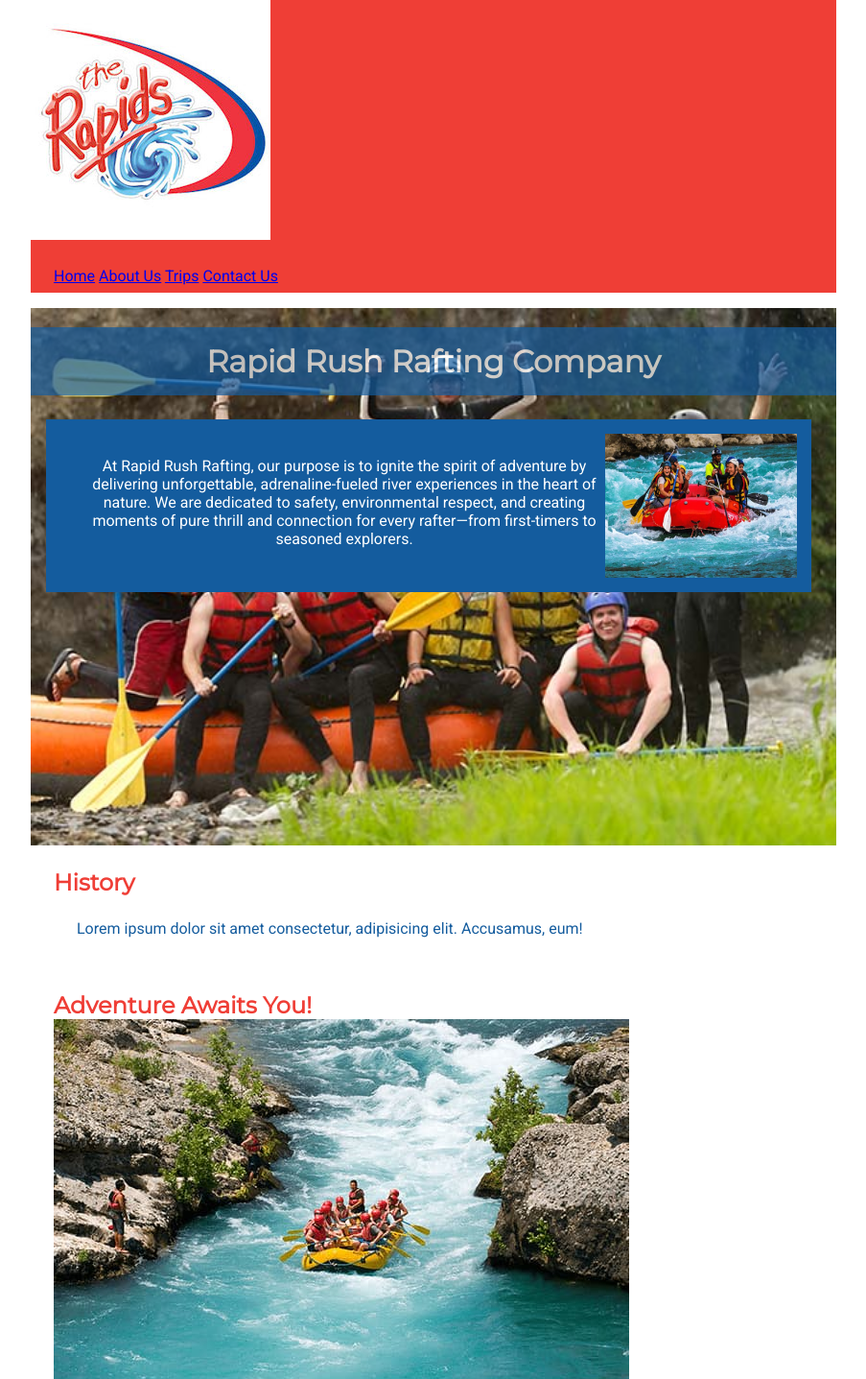
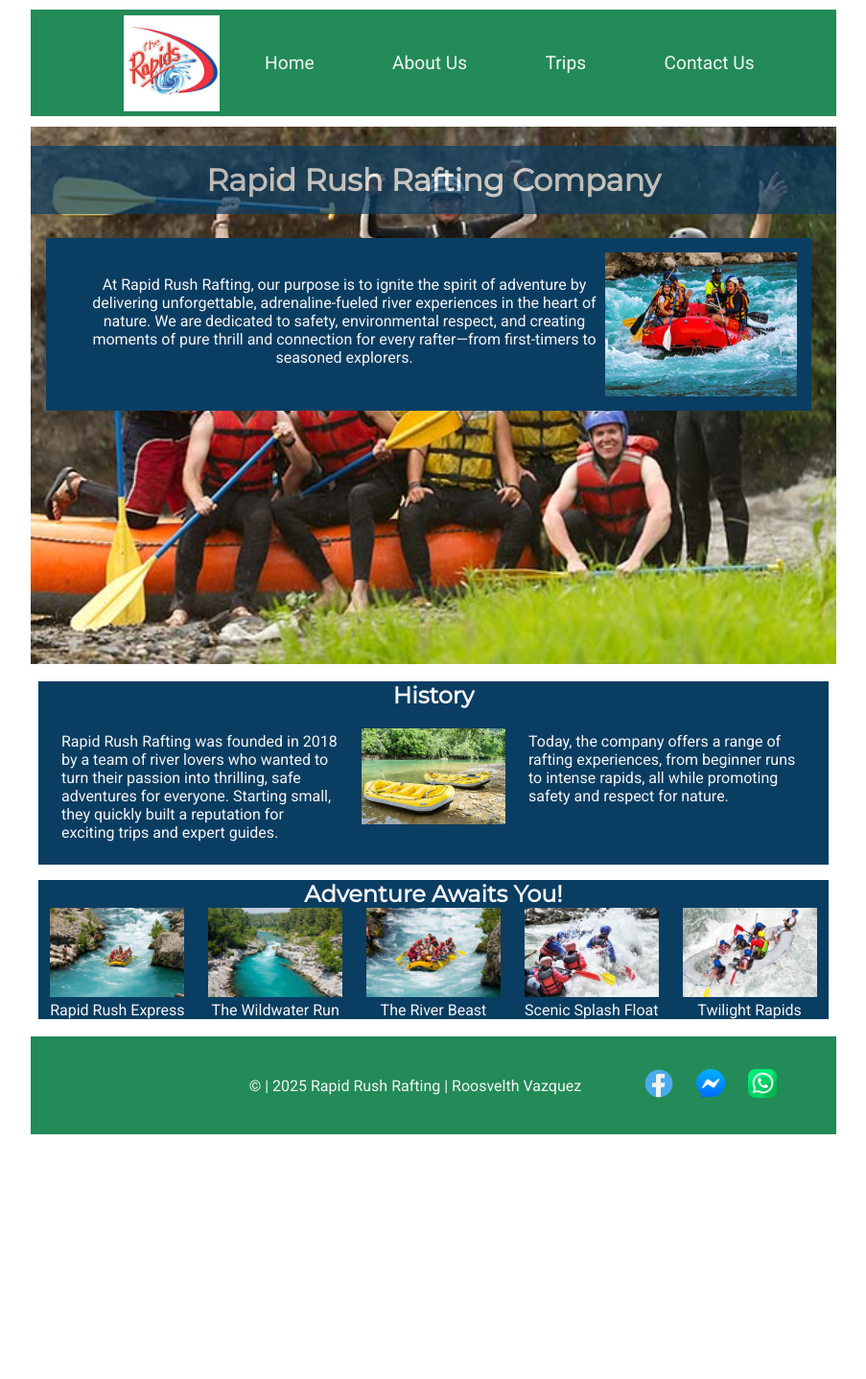
Before and after one commit to RoosvelthVazquez/wdd130, a plain HTML site: page wwr/about.html in a window 1280 px wide. Shown: the top 1437 px of the page at 96% size, without its empty margins (188-1091 px from the left). After the commit the page ends 1192 px from the top, so only its background shows below. Drawn offline with Linux system fonts and the light colour scheme.

Commit message:
has been edited again

```diff
--- a/wwr/about.html
+++ b/wwr/about.html
@@ -25,12 +25,14 @@
 
 <body>
     <header>
-        <img src="images/logo.jpg" alt="Rafting Company Logo">
+        <div class="logo"><img src="images/logo.jpg" alt="Rafting Company Logo"></div>
         <nav>
-            <a href="index.html">Home</a>
-            <a href="about.html">About Us</a>
-            <a href="trips.html">Trips</a>
-            <a href="contact.html">Contact Us</a>
+            <ul class="navigation">
+                <li><a href="index.html">Home</a></li>
+                <li><a href="about.html">About Us</a></li>
+                <li><a href="trips.html">Trips</a></li>
+                <li><a href="contact.html">Contact Us</a></li>
+            </ul>
         </nav>
     </header>
 
@@ -48,24 +50,36 @@
         </div>
 
         <section>
-            <h2>History</h2>
-            <p>Lorem ipsum dolor sit amet consectetur, adipisicing elit. Accusamus, eum!</p>
+            <div class="villian">
+                <div class="h2history">
+                    <h2>History</h2>
+                </div>
+                <div>
+                    <p>Rapid Rush Rafting was founded in 2018 by a team of river lovers who wanted to turn their passion into thrilling, safe adventures for everyone. Starting small, they quickly built a reputation for exciting trips and expert guides.</p>
+                </div>
+                <div><img src="images/history.jpg" alt="imagen history"></div>
+                <div>
+                    <p>Today, the company offers a range of rafting experiences, from beginner runs to intense rapids, all while promoting safety and respect for nature.</p>
+                </div>
+            </div>
         </section>
 
         <section>
-            <h2>Adventure Awaits You!</h2>
-            <img src="images/imagen1.jpg" alt="...">
-            <img src="images/imagen2.jpg" alt="...">
-            <img src="images/imagen3.jpg" alt="...">
-            <img src="images/imagen4.jpg" alt="...">
-            <img src="images/imagen5.jpg" alt="...">
+            <div class="antagonist">
+                <div class="h2adventure"><h2>Adventure Awaits You!</h2></div>
+                <div class="aline"><figure><img class="pics" src="images/imagen1.jpg" alt="..."><figcaption>Rapid Rush Express</figcaption></figure></div>
+                <div class="aline"><figure><img class="pics" src="images/imagen2.jpg" alt="..."><figcaption>The Wildwater Run</figcaption></figure></div>
+                <div class="aline"><figure><img class="pics" src="images/imagen3.jpg" alt="..."><figcaption>The River Beast</figcaption></figure></div>
+                <div class="aline"><figure><img class="pics" src="images/imagen4.jpg" alt="..."><figcaption>Scenic Splash Float</figcaption></figure></div>
+                <div class="aline"><figure><img class="pics" src="images/imagen5.jpg" alt="..."><figcaption>Twilight Rapids</figcaption></figure></div>
+            </div>
         </section>
     </main>
 
     <footer>
-        <p>©️ 2025 Rapid Rush Rafting Roosvelth Vazquez</p>
+        <nav class="footer"><p>© | 2025 Rapid Rush Rafting | Roosvelth Vazquez</p></nav>
         <nav class="socialmedia">
-            <a href="https://www.facebook.com/" target="_blank"><img src="images/facebook.webp" alt="facebook"></a>
+            <a href="https://www.facebook.com/" target="_blank"><img src="images/face2.png" alt="facebook"></a>
             <a href="https://www.messenger.com" target="_blank"><img src="images/messenger.webp" alt="messenger"></a>
             <a href="https://web.whatsapp.com/" target="_blank"><img src="images/whatsapp.png" alt="whatsapp"></a>
         </nav>
--- a/wwr/styles/rafting.css
+++ b/wwr/styles/rafting.css
@@ -1,8 +1,8 @@
 :root {
-    --primary-color: #EF3E36;
-    --secondary-color: #79B791;
-    --accent1-color: #145C9E;
-    --accent2-color: #414535;
+    --primary-color: #228B57;
+    --secondary-color: #F5F5F5;
+    --accent1-color: #0A3D62;
+    --accent2-color: #ffd166;
     --heading-font: "Montserrat", sans-serif;
     --body-font: "Roboto", sans-serif;
 }
@@ -23,17 +23,23 @@ body {
     color: var(--accent1-color);
 }
 
-header, main, footer {
+header,
+main,
+footer {
     width: 840px;
     margin: 0 auto;
 }
 
-h1, h2 {
+h1,
+h2 {
     font-family: var(--heading-font);
-    color: var(--primary-color);
+    color: var(--secondary-color);
 }
 
-nav, p, section, article {
+nav,
+p,
+section,
+article {
     margin: 16px;
     padding: 8px;
 }
@@ -60,17 +66,17 @@ h1 {
     text-align: center;
     opacity: 0.7;
     background-color: var(--accent1-color);
-    color: #fff;
+    color: var(--secondary-color);
 }
 
 article {
     position: absolute;
     top: 100px;
-    width:95%;
+    width: 95%;
     text-align: center;
     padding: 15px;
     background-color: var(--accent1-color);
-    color: #fff;
+    color: var(--secondary-color);
 }
 
 
@@ -79,3 +85,125 @@ article {
     width: 200px;
     height: 150px;
 }
+
+/* Header */
+
+header {
+    margin: 10px auto;
+    display: grid;
+    grid-template-columns: 200px 1fr;
+    align-items: center;
+    border-bottom: 1px solid #F5F5F5;
+    max-width: 1000px;
+}
+
+.logo img {
+    margin: 3px;
+    width: 100px;
+    float: right;
+}
+
+
+.navigation {
+    display: flex;
+    flex-wrap: wrap;
+    list-style: none;
+    padding: 0;
+    font-family: var(--body-font)
+}
+
+.navigation li {
+    flex: 1 1 auto;
+}
+
+.navigation a {
+    display: block;
+    color: var(--secondary-color);
+    padding: 20px;
+    text-decoration: none;
+    font-size: 1.2rem;
+}
+
+.navigation a:hover {
+    color: var(--accent2-color);
+    font-weight: 700;
+    text-decoration: underline;
+}
+
+/* history */
+
+.villian img {
+    width: 150px;
+    margin-top: 20px;
+}
+
+.villian {
+    display: grid;
+    grid-template-columns: 1fr 150px 1fr;
+    background-color: var(--accent1-color);
+    color: var(--secondary-color);
+    margin-top: 10px;
+}
+
+.h2history {
+    grid-column: 1 / 4;
+    grid-row: 1 / 2;
+}
+
+h2 {
+    text-align: center;
+}
+
+section {
+    margin: auto;
+}
+
+/* adventure */
+
+.antagonist {
+    background-color: var(--accent1-color);
+    color: var(--secondary-color);
+    display: grid;
+    grid-template-columns: 1fr 1fr 1fr 1fr 1fr;
+}
+
+.h2adventure {
+    grid-column: 1 / 6;
+    grid-row: 1 / 2;
+}
+
+.pics {
+    width: 140px;
+}
+
+.aline {
+    place-items: center;
+}
+
+figure {
+    text-align: center;
+}
+
+/* footer */
+footer {
+    display: flex;
+    flex-wrap: wrap;
+    background-color: var(--primary-color);
+    margin: 10px auto;
+}
+
+.footer {
+    flex-grow: 7;
+    text-align: right;
+    margin: auto;
+    color: var(--secondary-color);
+}
+
+.socialmedia {
+    flex-grow: 1;
+}
+
+footer img {
+    width: 30px;
+    margin: 10px;
+}
```
Also changed, not shown: wwr/images/face2.png (added), wwr/images/facebook.webp (deleted), wwr/images/history.jpg (added).
